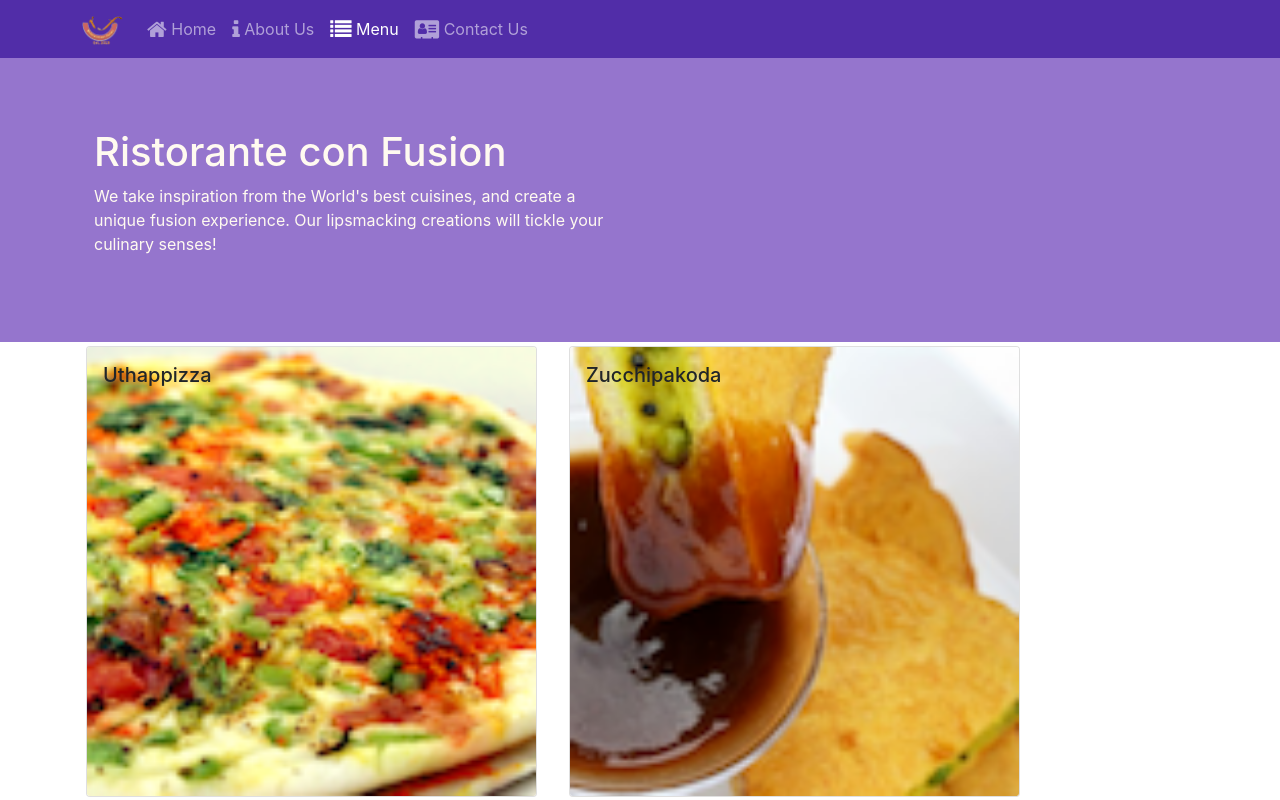
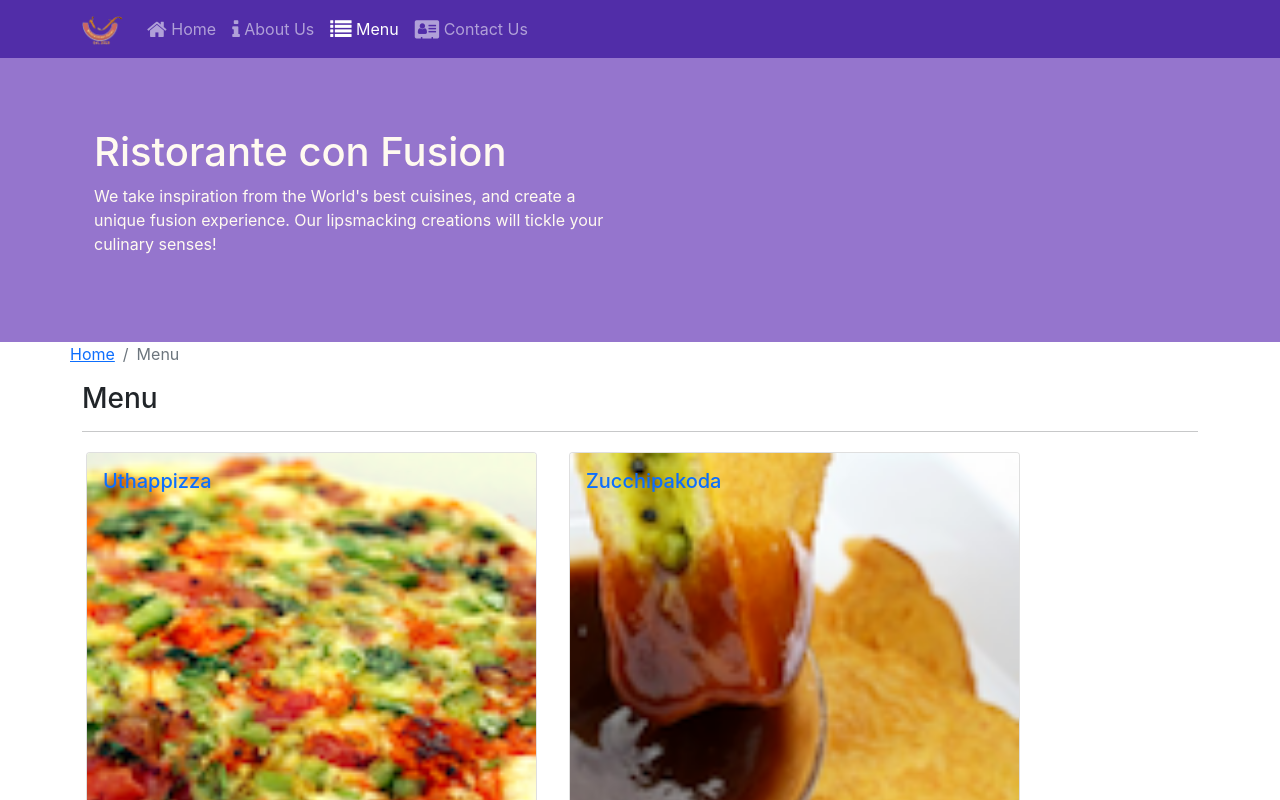
Before and after one commit to umutesililiane/react-restaurant-project, a React (Create React App) app: page /menu in a window 1280 px wide. Shown: the top 800 px of the page. Built offline with nearby package versions, Linux system fonts and the light colour scheme.

Commit message:
single page application part 2

```diff
--- a/src/components/ContactComponent.js
+++ b/src/components/ContactComponent.js
@@ -1,8 +1,19 @@
 import React from 'react';
-
+import { Breadcrumb, BreadcrumbItem } from 'reactstrap';
+import { Link } from 'react-router-dom';
 function Contact(props) {
     return(
         <div className="container">
+            <div className="row">
+                <Breadcrumb>
+                    <BreadcrumbItem><Link to="/home">Home</Link></BreadcrumbItem>
+                    <BreadcrumbItem active>Contact Us</BreadcrumbItem>
+                </Breadcrumb>
+                <div className="col-12">
+                    <h3>Contact Us</h3>
+                    <hr />
+                </div>
+            </div>
             <div className="row row-content">
                 <div className="col-12">
                 <h3>Location Information</h3>
--- a/src/components/DishDetailsComponent.js
+++ b/src/components/DishDetailsComponent.js
@@ -1,7 +1,7 @@
 import React from "react";
-import { Card, CardImg, CardImgOverlay, CardText, CardBody, CardTitle } from "reactstrap";
-
-
+import { Card, CardImg, CardText, CardBody,
+    CardTitle, Breadcrumb, BreadcrumbItem } from 'reactstrap';
+import { Link } from 'react-router-dom';
 
     function RenderDish({dish}) {
 
@@ -74,13 +74,29 @@
 
 
         return (
+            <div className="container">
+            <div className="row">
+                <Breadcrumb>
 
-               <div className='container'>
-                <RenderDish dish={props.dish}/>
-                <RenderComments comments={props.dish.comments}/>
+                    <BreadcrumbItem><Link to="/menu">Menu</Link></BreadcrumbItem>
+                    <BreadcrumbItem active>{props.dish.name}</BreadcrumbItem>
+                </Breadcrumb>
+                <div className="col-12">
+                    <h3>{props.dish.name}</h3>
+                    <hr />
+                </div>
             </div>
+            <div className="row">
+                <div className="col-12 col-md-5 m-1">
+                    <RenderDish dish={props.dish} />
+                </div>
+                <div className="col-12 col-md-5 m-1">
+                    <RenderComments comments={props.comments} />
+                </div>
+            </div>
+            </div>
+        );
 
-        )
 
     }
 
--- a/src/components/MainComponent.js
+++ b/src/components/MainComponent.js
@@ -30,13 +30,22 @@
 
   );
   }
+  const DishWithId = ({match}) => {
+    return(
+        <DishDetail dish={this.state.dishes.filter((dish) => dish.id === parseInt(match.params.dishId,10))[0]}
+          comments={this.state.comments.filter((comment) => comment.dishId === parseInt(match.params.dishId,10))} />
+    );
 
+
+
+ }
     return (
       <div>
-        <Header />
+       <Header />
         <Switch>
           <Route path="/home"  component={Homepage} />
           <Route exact path="/menu" component={() => <Menu dishes={this.state.dishes}/>} />
+          <Route path='/menu/:dishId' component={DishWithId} />
           <Route exact path="/contactus" component={Contact} />
           <Redirect to="/home" />
         </Switch>
--- a/src/components/MenuComponent.js
+++ b/src/components/MenuComponent.js
@@ -1,21 +1,21 @@
 import React from 'react';
 
-import { Card, CardImg, CardImgOverlay, CardText, CardBody,
-  CardTitle, } from 'reactstrap';
+import { Card, CardImg, CardImgOverlay,
+  CardTitle, Breadcrumb, BreadcrumbItem } from 'reactstrap';
+import { Link } from 'react-router-dom';
 
 
-
-function RenderMenuItem({dish,onClick}){
-  return(
-    <Card key={dish.id}
-    onClick={() => onClick(dish.id)}>
-
+function RenderMenuItem ({dish, onClick}) {
+  return (
+      <Card>
+          <Link to={`/menu/${dish.id}`} >
               <CardImg width="100%" src={dish.image} alt={dish.name} />
               <CardImgOverlay>
                   <CardTitle>{dish.name}</CardTitle>
               </CardImgOverlay>
+          </Link>
       </Card>
-  )
+  );
 }
 
  const Menu=(props) =>{
@@ -24,7 +24,7 @@
 
 
       <div key={dish.id} className="col-12 col-md-5 m-1">
-         <RenderMenuItem dish={dish}onClick={props.onClick}/>
+         <RenderMenuItem dish={dish}/>
 
        </div>
 
@@ -35,11 +35,20 @@
 return (
   <div className="container">
       <div className="row">
+          <Breadcrumb>
+              <BreadcrumbItem><Link to="/home">Home</Link></BreadcrumbItem>
+              <BreadcrumbItem active>Menu</BreadcrumbItem>
+          </Breadcrumb>
+          <div className="col-12">
+              <h3>Menu</h3>
+              <hr />
+          </div>
+      </div>
+      <div className="row">
           {menu}
       </div>
   </div>
 );
-
 }
 
 export default Menu;
```
Lines whose indentation alone changed are shown as unchanged.
